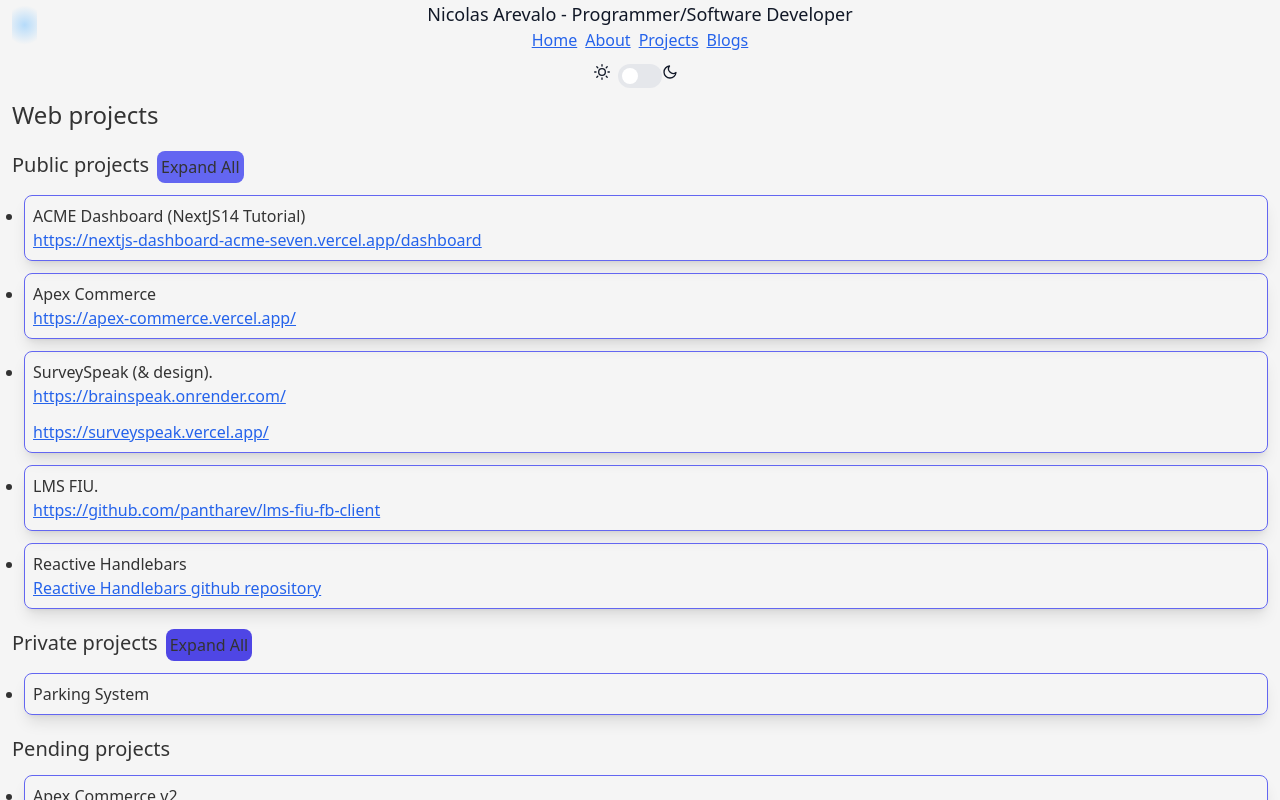
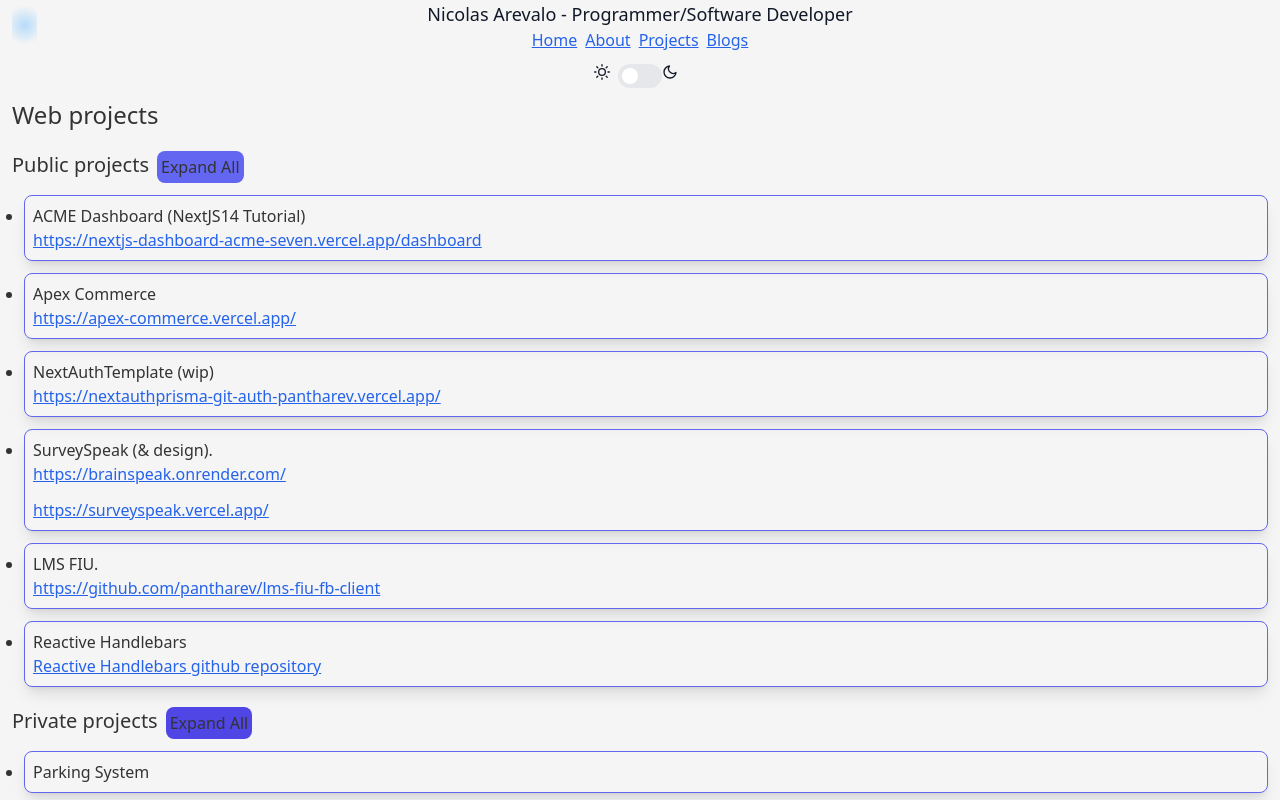
Before and after one commit to pantharev/ApexProjects, a React (Create React App) app: page /projects in a window 1280 px wide. Shown: the top 800 px of the page. Built offline with nearby package versions, Linux system fonts and the light colour scheme.

Commit message:
add NextAuthTemplate prototype

```diff
--- a/src/pages/Projects.js
+++ b/src/pages/Projects.js
@@ -98,6 +98,17 @@ export default function Projects() {
                     </div>
                     <div className={`expanding-container ${expanded ? 'expanding-content' : 'collapsed-content'}`}>
                         E-Commerce application with shopping cart functionality made with React
+                    </div>
+                </li>
+                <li className="ml-3 border border-indigo-500 rounded-lg shadow-lg p-2">
+                    NextAuthTemplate (wip)
+                    <div className="flex flex-col gap-y-3">
+                        <a href="https://nextauthprisma-git-auth-pantharev.vercel.app/">https://nextauthprisma-git-auth-pantharev.vercel.app/</a>
+                    </div>
+                    <div className={`expanding-container ${expanded ? 'expanding-content' : 'collapsed-content'}`}>
+                        Goal is to have a re-usable NextJS14 template with NextAuth and Prisma for future projects.
+                        <br></br>
+                        Currently have a working prototype with NextAuth and Prisma, but need to add more features and functionality.
                     </div>
                 </li>
                 <li className="ml-3 border border-indigo-500 rounded-lg shadow-lg p-2">
```
